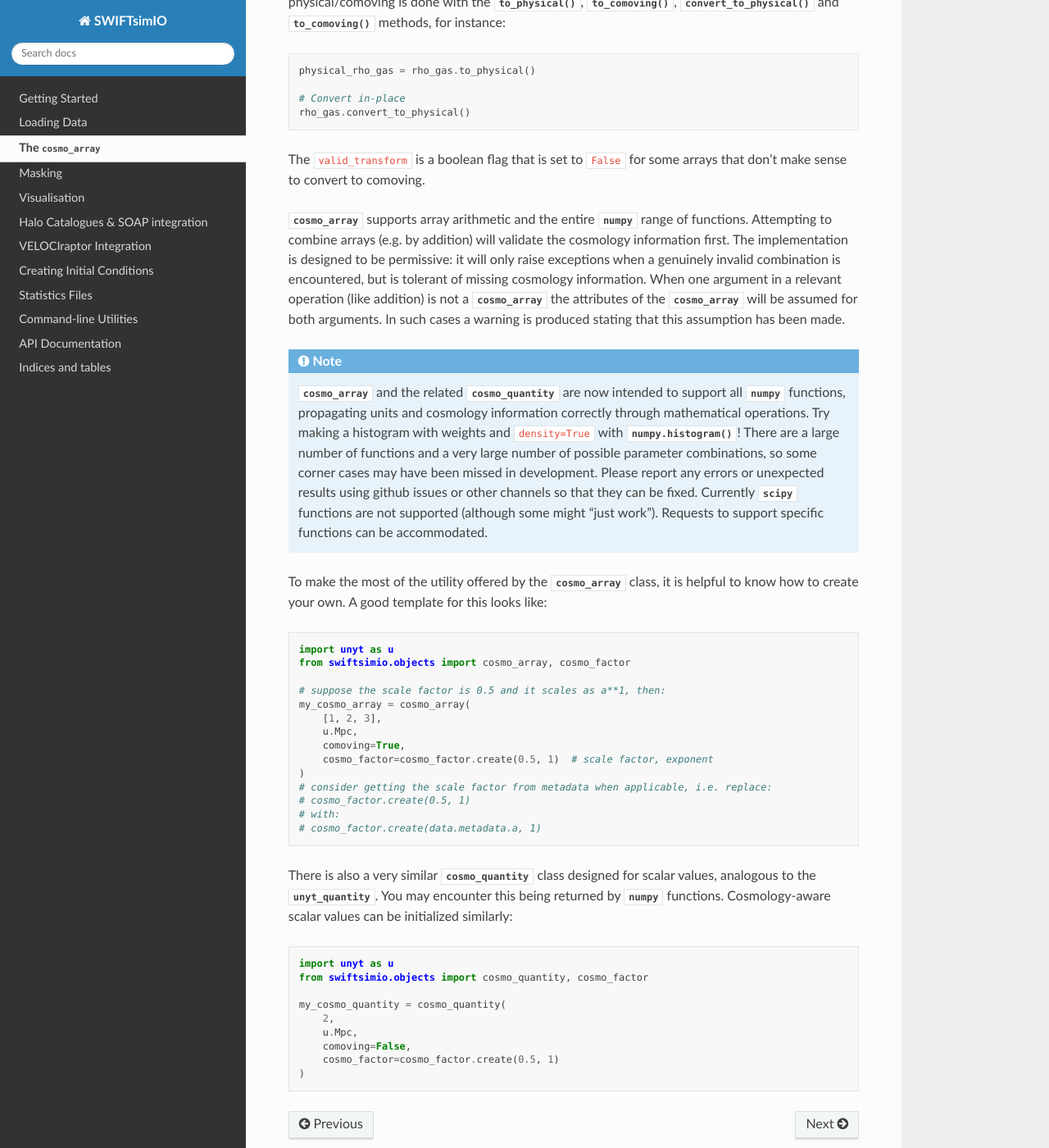
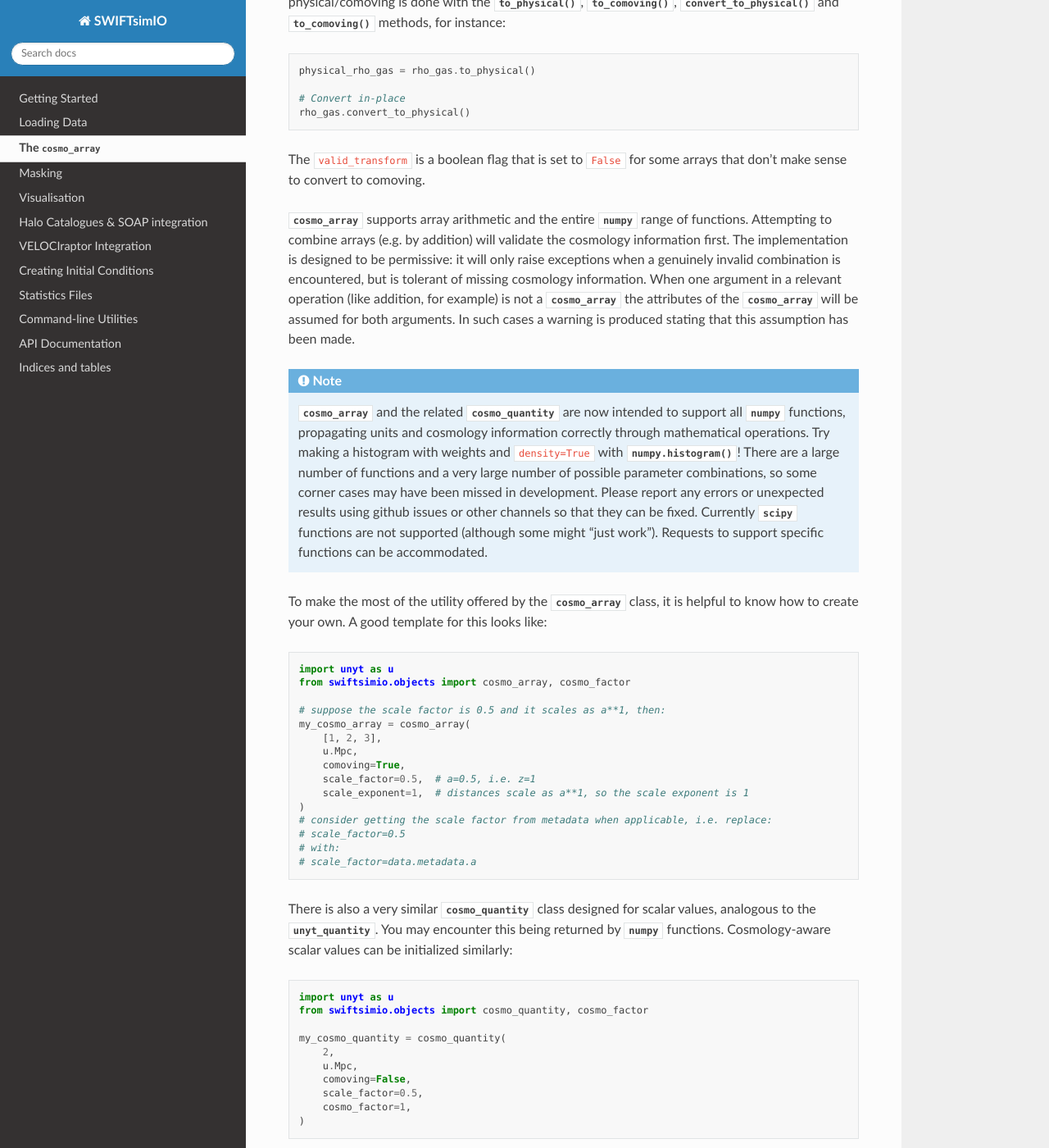
Before and after one commit to SWIFTSIM/swiftsimio, a Sphinx documentation site: the page built from docs/source/cosmo_array/index.rst, in a window 1280 px wide and 1400 px high, scrolled down 905 px. Shown: the whole window at 82% size. Built offline with Sphinx 7.4.7 and the Read the Docs theme 3.1.0, drawn with Linux system fonts in a browser that asks for light colours; pages that are not in the unit, such as notebooks, are missing from menus; the version number is read from the project's files by our own code.

Commit message:
Update docs for new constructors.

```diff
--- a/docs/source/cosmo_array/index.rst
+++ b/docs/source/cosmo_array/index.rst
@@ -47,7 +47,7 @@ is done with the :meth:`~swiftsimio.objects.cosmo_array.to_physical`, :meth:`~sw
 
 The ``valid_transform`` is a boolean flag that is set to ``False`` for some arrays that don't make sense to convert to comoving.
 
-:class:`~swiftsimio.objects.cosmo_array` supports array arithmetic and the entire :mod:`numpy` range of functions. Attempting to combine arrays (e.g. by addition) will validate the cosmology information first. The implementation is designed to be permissive: it will only raise exceptions when a genuinely invalid combination is encountered, but is tolerant of missing cosmology information. When one argument in a relevant operation (like addition) is not a :class:`~swiftsimio.objects.cosmo_array` the attributes of the :class:`~swiftsimio.objects.cosmo_array` will be assumed for both arguments. In such cases a warning is produced stating that this assumption has been made.
+:class:`~swiftsimio.objects.cosmo_array` supports array arithmetic and the entire :mod:`numpy` range of functions. Attempting to combine arrays (e.g. by addition) will validate the cosmology information first. The implementation is designed to be permissive: it will only raise exceptions when a genuinely invalid combination is encountered, but is tolerant of missing cosmology information. When one argument in a relevant operation (like addition, for example) is not a :class:`~swiftsimio.objects.cosmo_array` the attributes of the :class:`~swiftsimio.objects.cosmo_array` will be assumed for both arguments. In such cases a warning is produced stating that this assumption has been made.
 
 .. note::
 
@@ -65,12 +65,13 @@ To make the most of the utility offered by the :class:`~swiftsimio.objects.cosmo
        [1, 2, 3],
        u.Mpc,
        comoving=True,
-       cosmo_factor=cosmo_factor.create(0.5, 1)  # scale factor, exponent
+       scale_factor=0.5,  # a=0.5, i.e. z=1
+       scale_exponent=1,  # distances scale as a**1, so the scale exponent is 1
    )
    # consider getting the scale factor from metadata when applicable, i.e. replace:
-   # cosmo_factor.create(0.5, 1)
+   # scale_factor=0.5
    # with:
-   # cosmo_factor.create(data.metadata.a, 1)
+   # scale_factor=data.metadata.a
 
 There is also a very similar :class:`~swiftsimio.objects.cosmo_quantity` class designed for scalar values,
 analogous to the :class:`~unyt.array.unyt_quantity`. You may encounter this being returned by :mod:`numpy` functions. Cosmology-aware scalar values can be initialized similarly:
@@ -84,5 +85,6 @@ analogous to the :class:`~unyt.array.unyt_quantity`. You may encounter this bein
        2,
        u.Mpc,
        comoving=False,
-       cosmo_factor=cosmo_factor.create(0.5, 1)
+       scale_factor=0.5,
+       cosmo_factor=1,
    )
```
